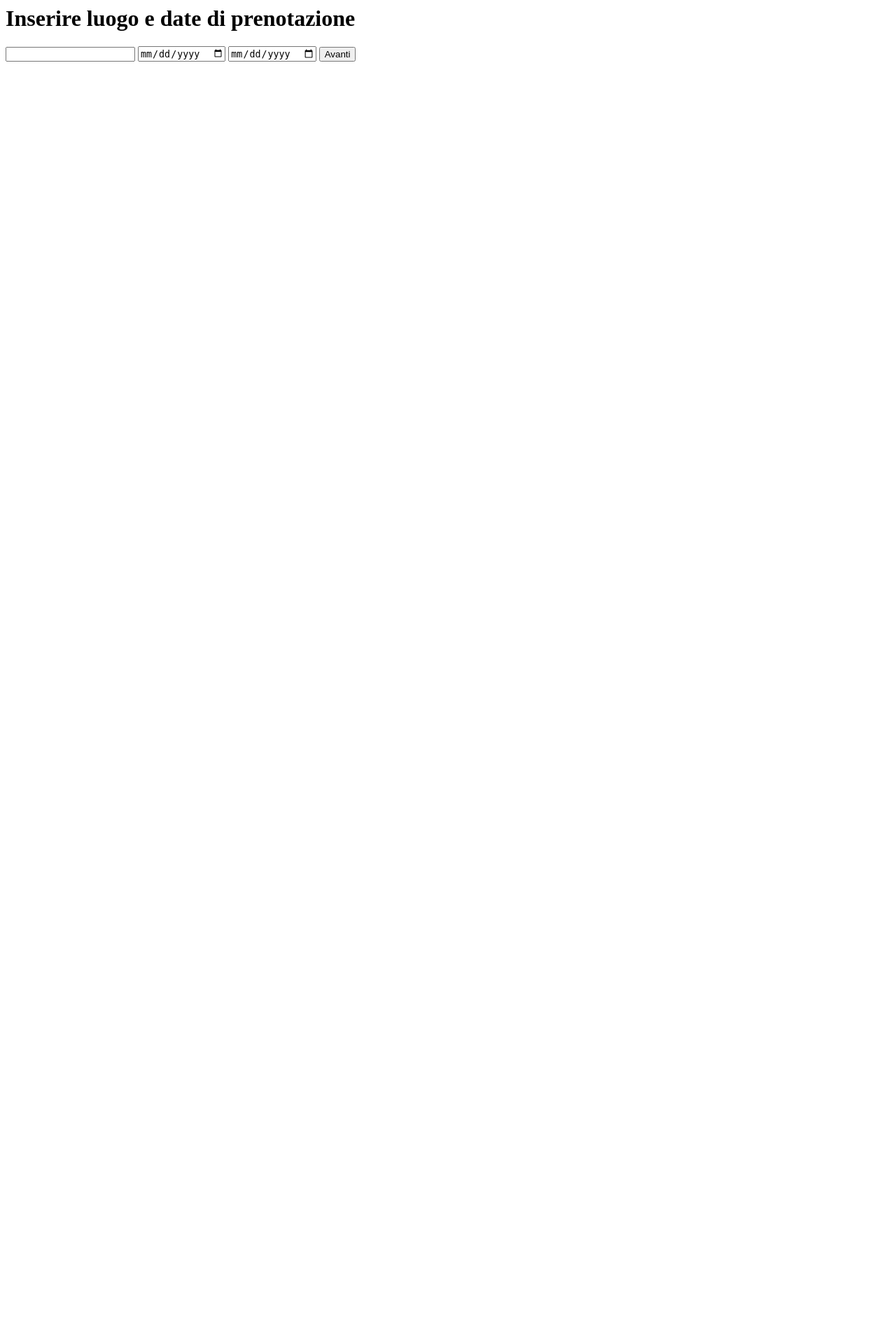
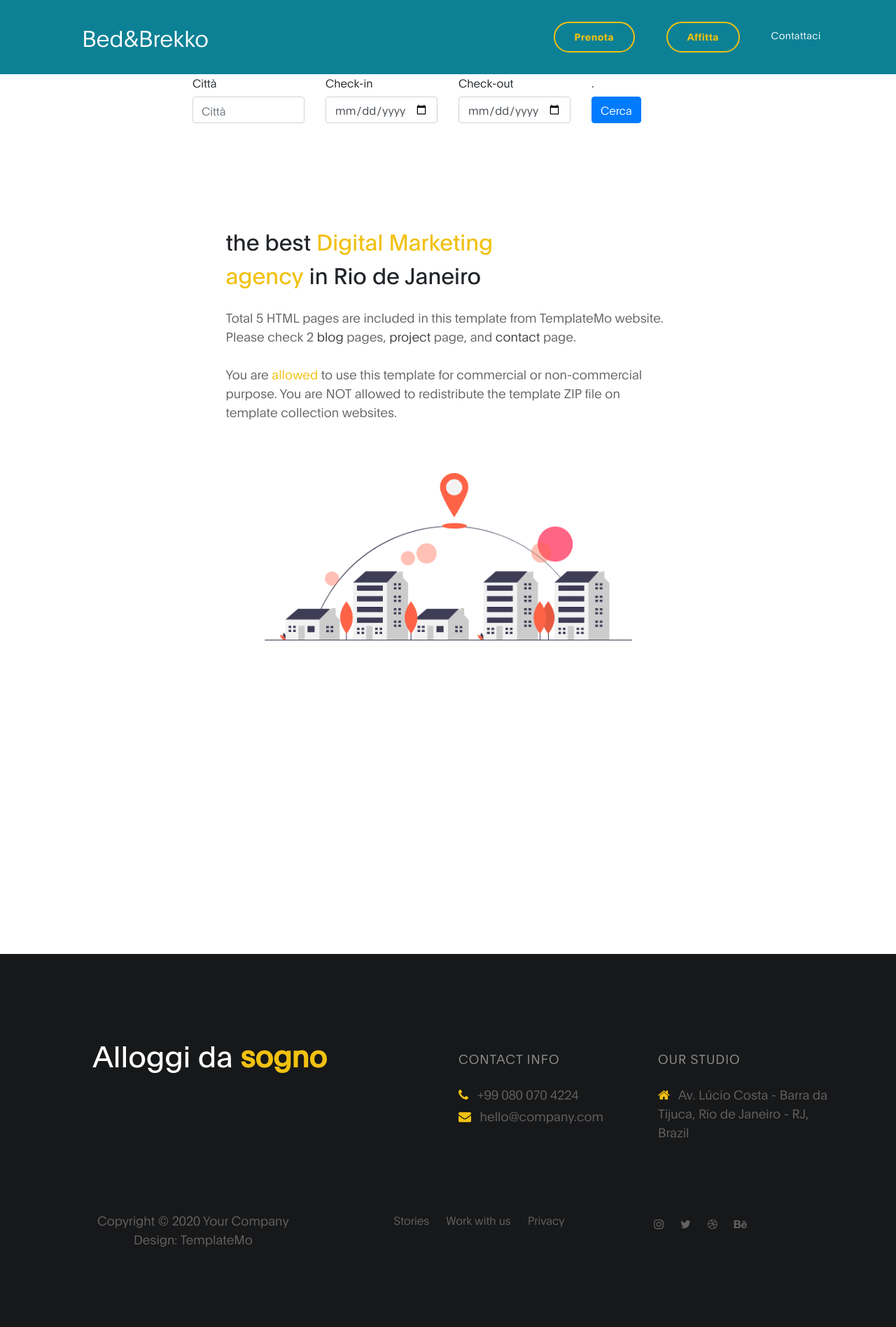
Before and after one commit to NicolaMenolas03/uda, a PHP site: page /SceltaDate.php in a window 1280 px wide. Shown: the whole page at 70% size. Before the commit the page ends 88 px from the top, so only its background shows below. Run offline with PHP 8.4, Linux system fonts and the light colour scheme; data that the repository does not hold is empty; some libraries are stand-ins or nearby versions.

Commit message:
Inziata grafica Sceltadate.php

```diff
--- a/SceltaDate.php
+++ b/SceltaDate.php
@@ -1,15 +1,46 @@
-<h1>Inserire luogo e date di prenotazione</h1>
-<form action='SceltaDate.php' method='POST'>
-<input type='text' name='comune' required>
-<input type='date' name='checkin' required>
-<input type='date' name='checkout' required>
-<input type='submit' name='submit' value='Avanti'>
-</form>
+<?php require_once('header.php');?>
+<html>
+<body>
+<div class="container">
 
+        <form action='SceltaDate.php' method='POST' class="row g-3 needs-validation">
+            <div class="col-md-1">
+            </div>
+            <div class="col-md-1">
+            </div>
+            <div class="col-md-2">
+                <label for="validationCustom03" class="form-label">Città</label>
+                <input type="text" class="form-control" id="validationCustom03"  placeholder="Città" name="comune" required>
+                    <div class="invalid-feedback">
+                        Inserire una città valida
+                    </div>
+            </div>
+            <div class="col-md-2">
+                <label for="validationCustom01" class="form-label">Check-in</label>
+                <input type="date" class="form-control" id="validationCustom01" value="Mark" name="checkin" required>
+                    <div class="invalid-feedback">
+                        Inserire una data valida
+                    </div>
+            </div>
+            <div class="col-md-2">
+                <label for="validationCustom02" class="form-label">Check-out</label>
+                <input type="date" class="form-control" id="validationCustom02" value="Otto" name="checkout" required>
+                    <div class="invalid-feedback">
+                        Inserire una data valida
+                    </div>
+            </div>
+            <div class="col-md-1">
+                <label for="validationCustom04" class="form-label">.</label>
+                <button class="btn btn-primary" id="validationCustom01" name="submit" type="submit">Cerca</button>
+            </div>
+        </form>
+    </div>
 
 <?php
 session_start();
 require_once('ConnessionDB.php');
+
+
 
 
 
@@ -40,6 +71,87 @@ else
     $_SESSION['checkin']="";
     $_SESSION['checkout']="";
 }
+?>
+    <!--<div class="container">
+        <div class="row">
+            <form action="SceltaDate.php" method='POST'>
+                <div class="col-lg-6 col-12">
+                    <input type='text' name='comune' required>
+                </div>
+                <div class="col-lg-6 col-8">
+                <input type='date' name='checkin' required>
+                </div>
+                <div class="col-lg-6 col-12">
+                <input type='date' name='checkout' required>
+                </div>
+                <div class="col-lg-6 col-12">
+                <input type='submit' name='submit' value='Avanti'>
+                </div>
+                </form>
+        </div>
+    </div>-->
 
 
+
+
+<script>
+    // Example starter JavaScript for disabling form submissions if there are invalid fields
+(function () {
+  'use strict'
+
+  // Fetch all the forms we want to apply custom Bootstrap validation styles to
+  var forms = document.querySelectorAll('.needs-validation')
+
+  // Loop over them and prevent submission
+  Array.prototype.slice.call(forms)
+    .forEach(function (form) {
+      form.addEventListener('submit', function (event) {
+        if (!form.checkValidity()) {
+          event.preventDefault()
+          event.stopPropagation()
+        }
+
+        form.classList.add('was-validated')
+      }, false)
+    })
+})()
+</script>
+    <!-- ABOUT -->
+    <section class="about section-padding pb-0" id="about">
+          <div class="container">
+               <div class="row">
+
+                    <div class="col-lg-7 mx-auto col-md-10 col-12">
+                         <div class="about-info">
+
+                              <h2 class="mb-4" data-aos="fade-up">the best <strong>Digital Marketing agency</strong> in Rio de Janeiro</h2>
+
+                              <p class="mb-0" data-aos="fade-up">Total 5 HTML pages are included in this template from TemplateMo website. Please check 2 <a href="blog.html">blog</a> pages, <a href="project-detail.html">project</a> page, and <a href="contact.html">contact</a> page.
+                              <br><br>You are <strong>allowed</strong> to use this template for commercial or non-commercial purpose. You are NOT allowed to redistribute the template ZIP file on template collection websites.</p>
+                         </div>
+
+                         <div class="about-image" data-aos="fade-up" data-aos-delay="200">
+
+                          <img src="images/office.png" class="img-fluid" alt="office">
+                        </div>
+                    </div>
+
+               </div>
+          </div>
+     </section>
+
+
+
+     <!-- TESTIMONIAL -->
+     <section class="testimonial section-padding" id="footer">
+</section>
+    <br><br><br><br><br><br><br><br>
+
+
+
+
+</body>
+<?php
+    require_once("footer.php");
 ?>
+</html>
```
